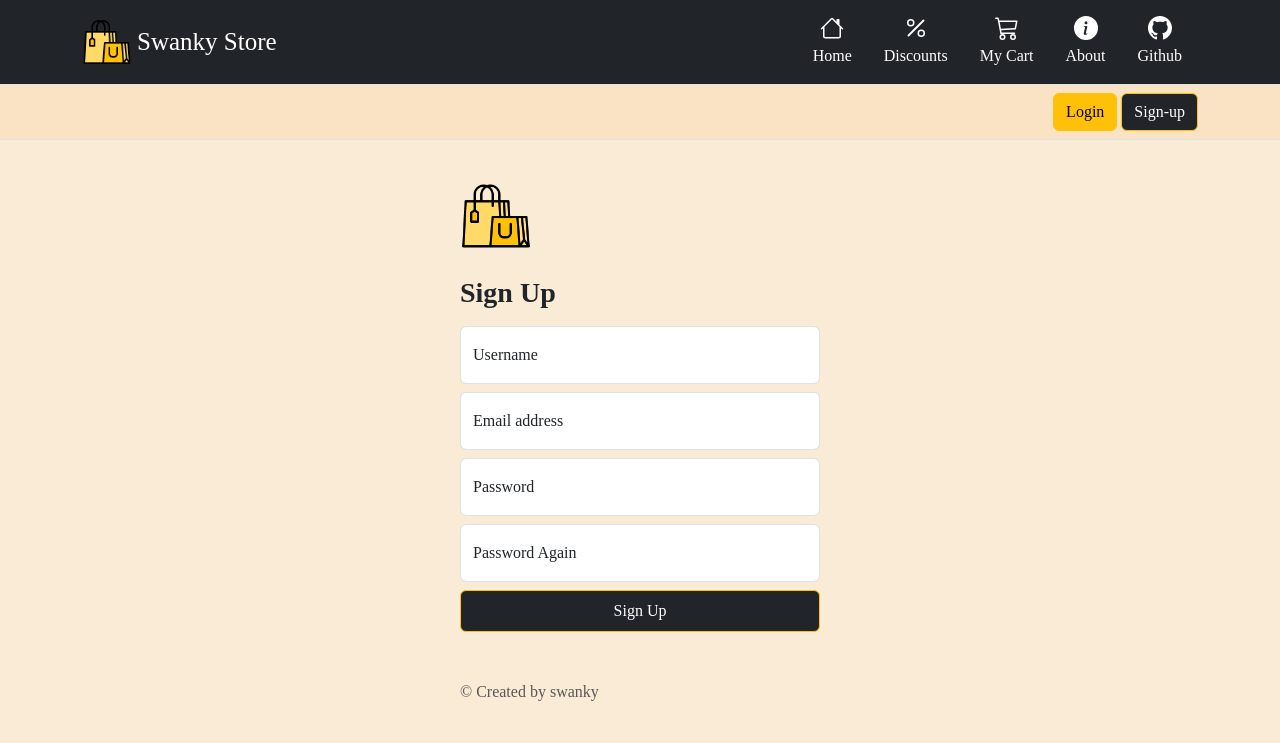
After one commit to muhammedmustafageldi/SwankyStore, a Django app: template SwankyStore/templates/registration/sign_up.html in a window 1280 px wide. The commit adds this page. Shown: the top 743 px of the page. Run offline with Django 4.2, Linux system fonts and the light colour scheme; the template is opened without the code that fills it, so the values that code supplies are empty; some libraries are stand-ins or nearby versions.

```diff
--- a/SwankyStore/custom_user/models.py
+++ b/SwankyStore/custom_user/models.py
@@ -2,5 +2,5 @@ from django.db import models
 from django_use_email_as_username.models import BaseUser, BaseUserManager
 
 class User(BaseUser):
-    username = models.CharField(max_length=30, unique=True, default="Unknown")
+    username = models.CharField(max_length=30, unique=True)
     objects = BaseUserManager()
--- a/SwankyStore/mainApp/models.py
+++ b/SwankyStore/mainApp/models.py
@@ -7,6 +7,7 @@ class Product(models.Model):
     stock = models.IntegerField()
     image = models.ImageField(upload_to="product_pictures/")
     discount_percent = models.IntegerField(default=0)
+    new_price = 0
 
 
     def __str__(self) -> str:
--- a/SwankyStore/mainApp/urls.py
+++ b/SwankyStore/mainApp/urls.py
@@ -7,5 +7,7 @@ urlpatterns = [
     path("", view= views.index, name="index"),
     path("discounts/", view=views.discounts, name="discounts"),
     path("myCart/", view=views.my_cart, name="my_cart"),
-    path("about/", view=views.about, name="about")
+    path("about/", view=views.about, name="about"),
+    path("sign_up/", view=views.sign_up, name="sign_up"),
+    path("/", view=views.add_to_cart, name="add_to_cart"),
 ]
--- a/SwankyStore/static/css/style.css
+++ b/SwankyStore/static/css/style.css
@@ -68,7 +68,19 @@ body{
     font-size: large;
 }
 
-.wellcome-text{
-    margin-bottom: 5px;
-    font-weight: bold;
+.card {
+    position: relative;
 }
+
+.card-img-top {
+    z-index: 1;
+}
+
+.corner-img {
+    position: absolute;
+    top: 0;
+    right: 0;
+    width: 32px;
+    height: 32px;
+    z-index: 2;
+}
--- a/SwankyStore/templates/base.html
+++ b/SwankyStore/templates/base.html
@@ -6,6 +6,7 @@
     <title>Swanky Store</title>
     <link rel="stylesheet" href="{% static '/css/bootstrap.min.css' %}">
     <link rel="stylesheet" href="{% static '/css/style.css' %}">
+    <link rel="stylesheet" href="https://fonts.googleapis.com/css?family=Poppins">
 
 </head>
 <body>
@@ -90,7 +91,7 @@
               </div>
             {% else %}
               <a href="{% url 'login' %}" type="button" class="btn btn-warning">Login</a>
-              <a href="" type="button" class="btn btn-primary">Sign-up</a>
+              <a href="{% url 'mainApp:sign_up' %}" type="button" class="btn btn-primary">Sign-up</a>
             {% endif %}
 
           </div>
--- a/SwankyStore/templates/registration/login.html
+++ b/SwankyStore/templates/registration/login.html
@@ -17,7 +17,7 @@
 <main class="form-signin w-100 m-auto">
   <form method="POST" action="{% url 'login' %}">
     {%csrf_token%}
-      <img class="mb-4" src="{% static '/img/logo.png' %}" alt="" width="72" height="72">
+      <img class="mb-4" src="{% static '/img/logo.png' %}" alt="logo" width="72" height="72">
       <h1 class="h3 mb-3 fw-bold">Please login</h1>
 
       <div class="form-floating mb-3">
--- /dev/null
+++ b/SwankyStore/templates/registration/sign_up.html
@@ -0,0 +1,51 @@
+{% extends 'base.html' %}
+
+{% load static %}
+
+{% block content %}
+
+
+{% if error_message %}
+    <div class="alert alert-danger m-auto" role="alert">
+        {{ error_message }}
+    </div>
+{% endif %}
+
+<div style="width: 30%;" class="d-flex align-items-center py-4 container">
+
+    <main class="form-signin w-100 m-auto">
+      <form method="POST" action="{% url 'mainApp:sign_up' %}">
+        {%csrf_token%}
+          <img class="mb-4" src="{% static '/img/logo.png' %}" alt="logo" width="72" height="72">
+          <h1 class="h3 mb-3 fw-bold">Sign Up</h1>
+
+          <div class="form-floating mb-2">
+            <input type="text" class="form-control" id="username" placeholder="Username" name="username">
+            <label for="username">Username</label>
+          </div>
+
+          <div class="form-floating mb-2">
+            <input type="email" class="form-control" id="floatingInput" placeholder="name@example.com" name="email">
+            <label for="floatingInput">Email address</label>
+          </div>
+          <div class="form-floating mb-2">
+            <input type="password" class="form-control" id="password" placeholder="Password" name="password">
+            <label for="password">Password</label>
+          </div>
+
+          <div class="form-floating mb-2">
+            <input type="password" class="form-control" id="passwordConf" placeholder="Password Again" name="passwordConf">
+            <label for="passwordConf">Password Again</label>
+          </div>
+
+          <button class="btn btn-primary w-100 py-2" type="submit">Sign Up</button>
+
+          <p class="mt-5 mb-3 text-body-secondary">&copy; Created by swanky</p>
+      </form>
+    </main>
+    <script src="/docs/5.3/dist/js/bootstrap.bundle.min.js" integrity="sha384-C6RzsynM9kWDrMNeT87bh95OGNyZPhcTNXj1NW7RuBCsyN/o0jlpcV8Qyq46cDfL" crossorigin="anonymous"></script>
+
+    </div>
+
+
+{% endblock %}
```
Also changed, not shown: SwankyStore/mainApp/templates/mainApp/discounts.html (+33 -0 lines), SwankyStore/mainApp/templates/mainApp/home.html (+24 -5 lines), SwankyStore/mainApp/views.py (+63 -3 lines), SwankyStore/custom_user/migrations/0005_alter_user_username.py (added), SwankyStore/db.sqlite3, SwankyStore/mainApp/migrations/0006_product_new_price.py (added), SwankyStore/mainApp/migrations/0007_remove_product_new_price.py (added), SwankyStore/static/img/discount.png (added), SwankyStore/static/img/discount2.png (added), SwankyStore/uploads/product_pictures/pngwing.com_2.png (added), SwankyStore/uploads/product_pictures/pngwing.com_5.png (added), SwankyStore/uploads/product_pictures/pngwing.com_6.png (added), SwankyStore/uploads/product_pictures/pngwing.com_7.png (added).
